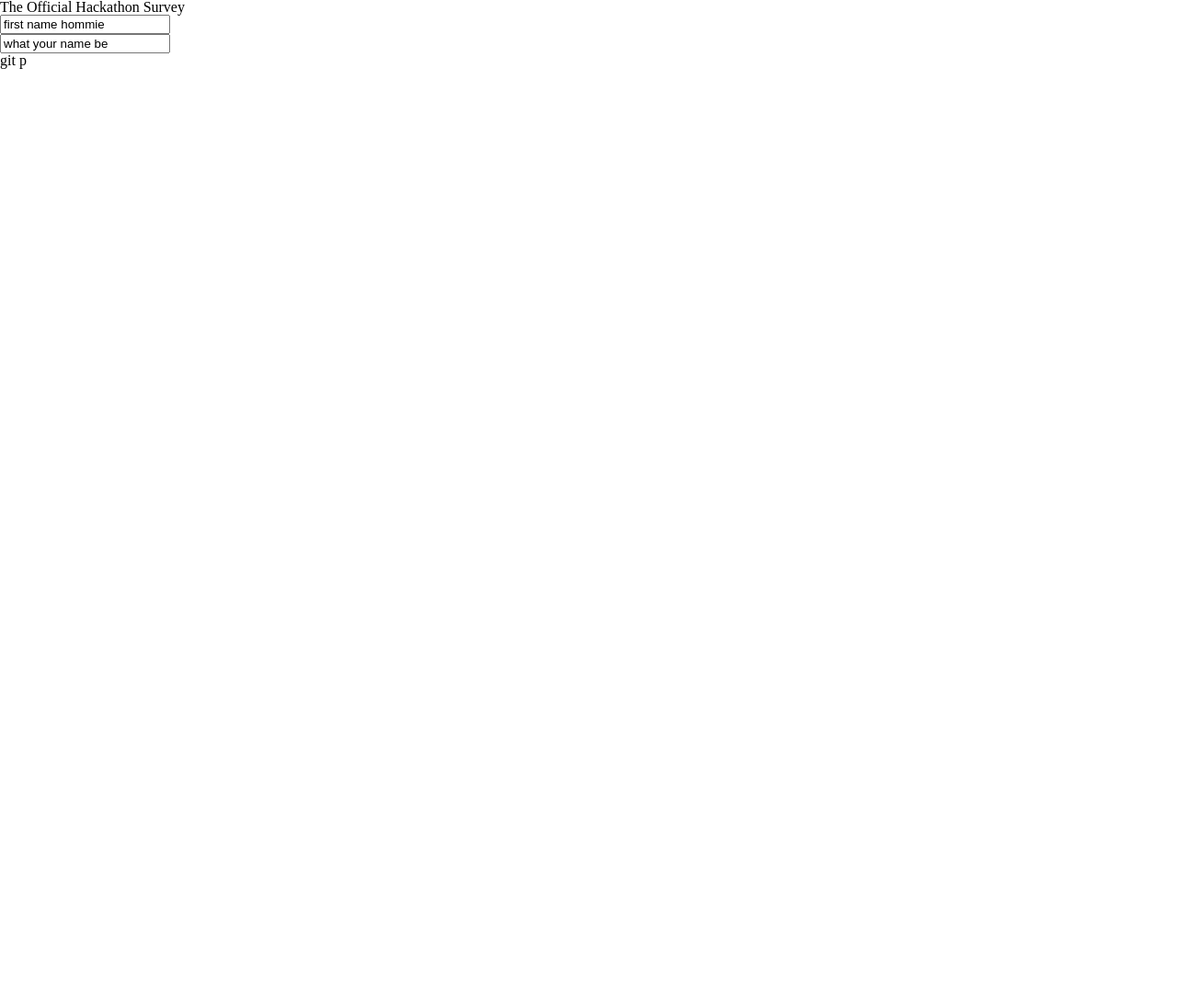
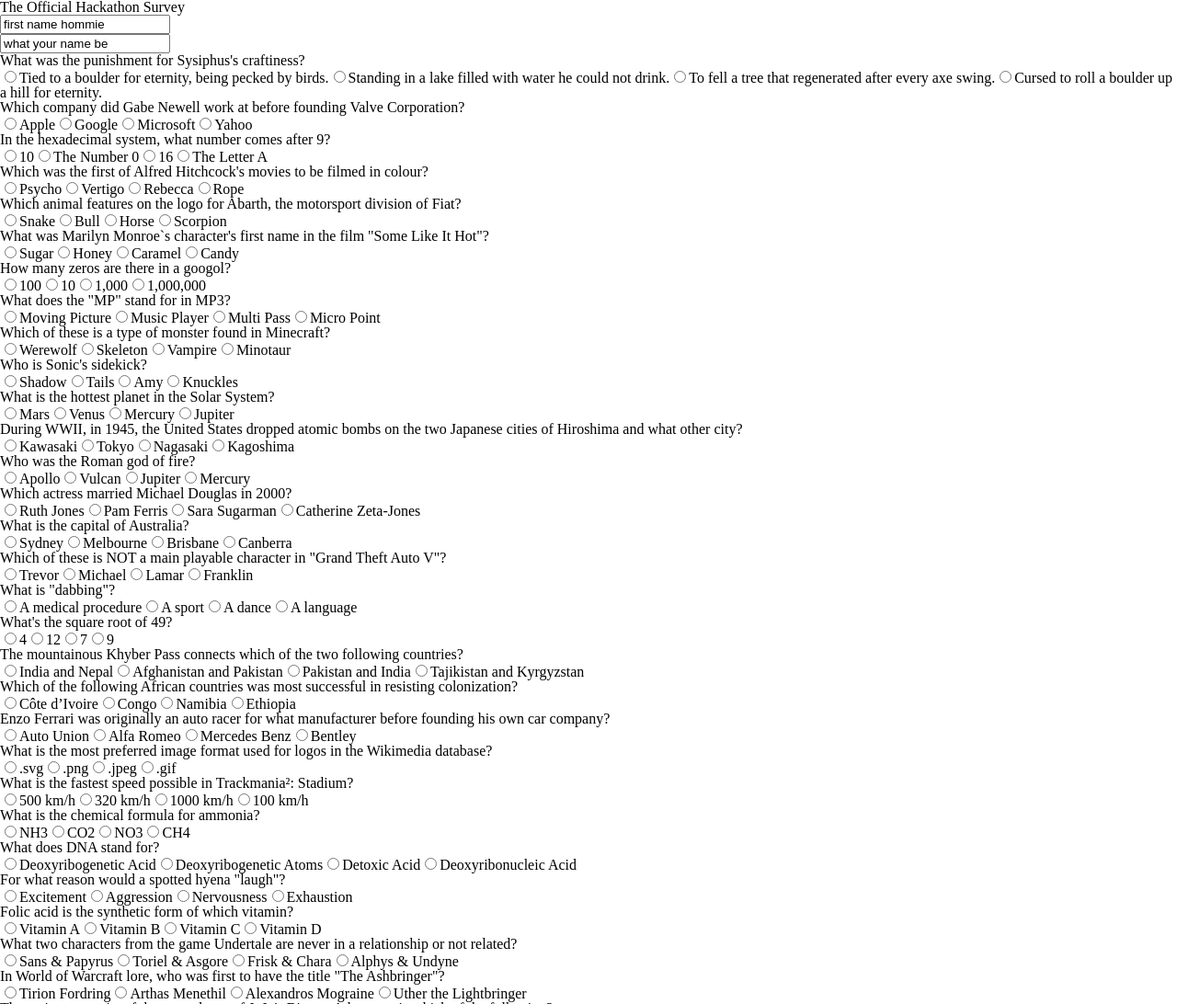
Before and after one commit to STUPIDSHITNOONEINHAWAIINEEDSHACKATHON/hackathonsurvey, a website: page index.html in a window 1280 px wide. Shown: the top 1092 px of the page at 92% size. Before the commit the page ends 800 px from the top, so only its background shows below. Drawn offline with Linux system fonts and the light colour scheme.

Commit message:
multiple questions

```diff
--- a/index.html
+++ b/index.html
@@ -19,4 +19,4 @@
 
  <script src= "./js/app.js"></script>
 </body>
-</html>git p
+</html>
--- a/js/app.js
+++ b/js/app.js
@@ -1,4 +1,5 @@
 /*jshint eversion:6*/
+let form = document.getElementById('form');
 
 let module = function() {
 
@@ -36,7 +37,35 @@
     }
   }
 
+  function randomizeCorrectAns(array, correctAns){
+     let index = Math.floor(Math.random() * (array.length + 1))
+     array.splice(index, 0, correctAns);
+     return array;
+  }
+
   function addMult(data) {
+    let multDiv = document.createElement('div');
+    multDiv.classList.add('div-mult');
+    let label = document.createElement('label');
+    label.classList.add('label-mult');
+    label.innerHTML = data.question;
+    let optionsDiv = document.createElement('div');
+    let answers = randomizeCorrectAns(data.incorrect_answers, data.correct_answer);
+
+    for(let i = 0; i < answers.length; i++) {
+      let inputLabel = document.createElement('label');
+      let input = document.createElement('input');
+      let span = document.createElement('span');
+      span.innerHTML = data.incorrect_answers[i];
+      input.setAttribute('type', 'radio');
+      input.setAttribute('name', 'answer');
+      inputLabel.appendChild(input);
+      inputLabel.appendChild(span);
+      optionsDiv.appendChild(inputLabel);
+    }
+    multDiv.appendChild(label);
+    multDiv.appendChild(optionsDiv);
+    form.appendChild(multDiv);
 
   }
 
```
Also changed, not shown: package.json (+7 -1 lines).
